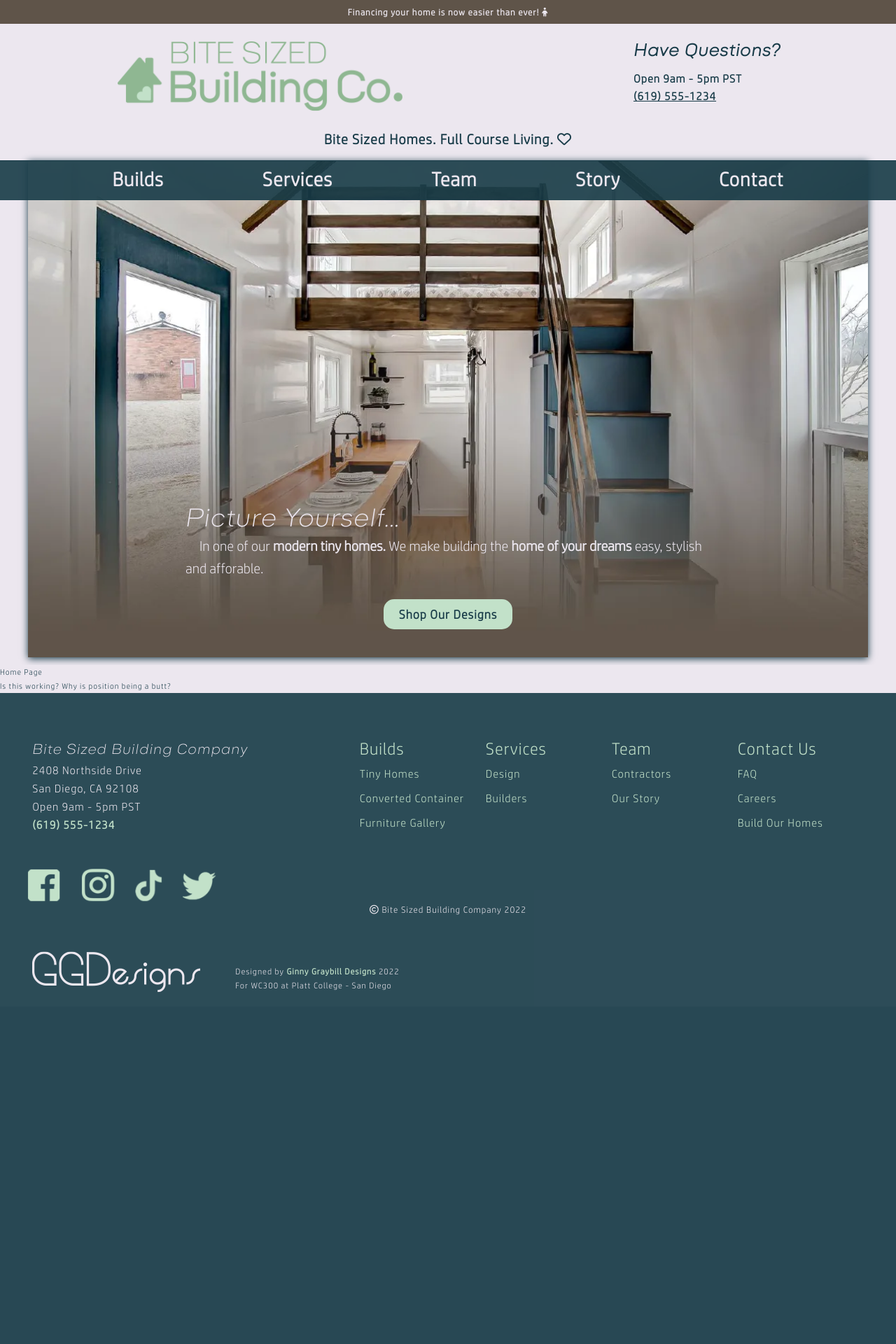
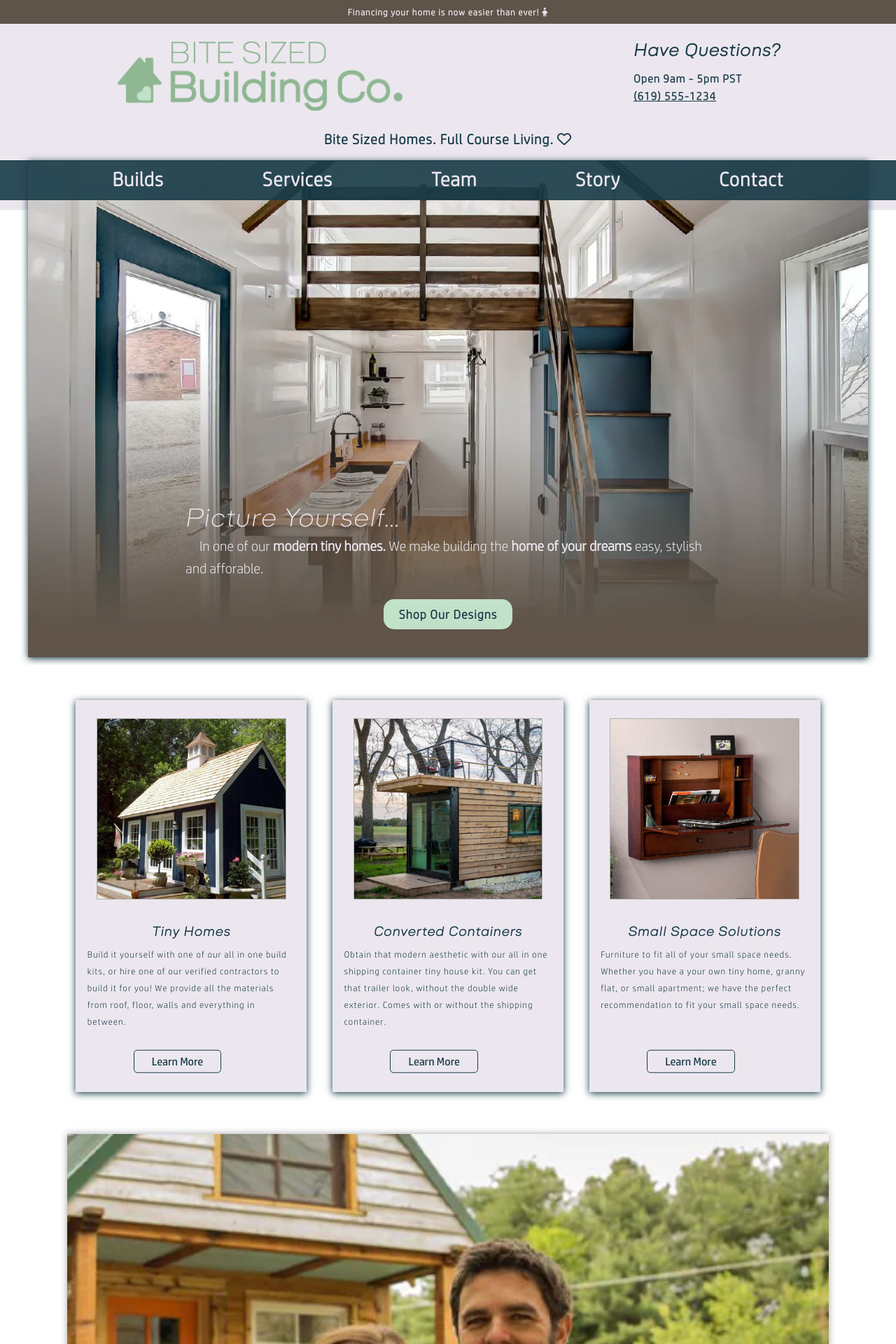
Before and after one commit to vgraybill/WC300_VirginiaG, a PHP site: page / in a window 1280 px wide. Shown: the top 1920 px of the page at 70% size. Before the commit the page ends 1418 px from the top, so only its background shows below. Run offline with PHP 8.4, Linux system fonts and the light colour scheme; some libraries are stand-ins or nearby versions.

Commit message:
homepagework

```diff
--- a/root/css/style.css
+++ b/root/css/style.css
@@ -18,7 +18,7 @@ body {
     color: #183b48;
     letter-spacing: 1px;
     line-height: 1.25rem;
-    background-color: #ece7ef;
+
 }
 header{
     max-height: 180px;
@@ -176,15 +176,137 @@ li a.phone{
 
 main {
     position: relative;
-    background-color: #ece7ef;
+    background-color: #fff;
     top: 480px
 }
+.main-wrapper {
+    width: 100%;
+    margin-top: 50px;
+    padding-bottom: 20px;
+
+
+}
+.main-wrapper article {
+    box-shadow: 0 2px 10px #183b48;
+    margin-bottom: 40px;
+    padding-bottom: 1px;
+    max-width: 500px;
+    margin: 50px auto;
+    background-color: #ece7ef;
+}
+.main-wrapper article img {
+    width: 100%;
+}
+.main-wrapper article h3 {
+    font-size: 1.125rem;
+    font-family: 'goldbill_i';
+    padding: 10px 0;
+    text-align: center;
+}
+.main-wrapper article p {
+    font-size: .8rem;
+    line-height: 1.5rem;
+    width: 90%;
+    margin: 0 auto;
+}
+.main-wrapper article button {
+    background: transparent;
+    border: 1px solid #183b48;
+    color: #183b48;
+    padding: 5px 25px;
+    border-radius: 5px;
+    margin: 15px auto 30px;
+    display: block;
+    font-family: 'hp';
+}
+
+.testimonials article{
+    width:100%;
+    margin: 0 auto 50px;
+}
+.testimonials article img{
+    display: block;
+    width: 85%;
+    margin: 0 auto;
+    box-shadow: 0 0 10px rgb(167, 167, 167);
+}
+.testimonials article div {
+    width: 85%;
+    margin: 15px auto;
+}
+
+.testimonials article h4 {
+    font-size: 1rem;
+    font-family: 'goldbill_i';
+    padding-bottom: 5px;
+}
+.testimonials article p {
+    font-size: .8rem;
+    line-height: 1.5rem;
+    text-indent: 20px;
+    margin-bottom: 15px;
+}
+.testimonials article p a{
+    color: #609e6f;
+    font-weight: bold;
+}
+.testimonials article h5 {
+    font-size: .85rem;
+    font-family: 'goldbill_i';
+    padding-bottom: 5px;
+    text-align: right;
+}
+.testimonials article p:last-of-type {
+    text-align: right;
+    font-size: .8rem;
+}
+.testimonials article p:last-of-type small {
+    font-size: .7rem;
+    padding-left: 5px;
+}
+.story {
+    position: relative;
+    background-color: #ece7ef;
+    box-shadow: 0 2px 10px #183b48;
+    height: 770px
+}
+.story div:first-of-type{
+    position: absolute;
+    z-index: 2;
+    top: 15px;
+    width: 90%;
+    margin: 0 5%;
+}
+.story .img-container{
+    background: url('../img/founders-small.webp');
+    width:100%;
+    height:350px;
+    background-size: cover;
+    background-position:top center;
+    position: relative;
+    top: 570px;
+}
+.story img{
+    display: none;
+}
+.story h4 {
+    font-size: 1rem;
+    font-family: 'goldbill_i';
+    padding-bottom: 15px;
+}
+.story p {
+    font-size: .8rem;
+    line-height: 1.5rem;
+    text-indent: 20px;
+    margin-bottom: 10px;
+}
+
 
 /* FOOTER STYLES */
 
 footer{
     position: relative;
-    top: 480px;
+    top: 630px;
     background-color: rgba(24, 59, 72, .9);
     color: #ece7ef;
     font-size: .9rem;
@@ -226,7 +348,7 @@ footer .title ~ li {
 footer .social{
     display: flex;
     justify-content: space-around;
-    padding: 50px 0px 0;
+    padding: 30px 0px 0;
     width: 80%;
     margin: 0 auto;
 }
@@ -248,8 +370,11 @@ small+div img{
 footer small{
     text-align: center;
     display: block;
+    font-size: .75rem;
+}
+.copyrite {
+    padding-top: 50px;
     padding-bottom: 50px;
-    font-size: .75rem;
 }
 
 
@@ -258,7 +383,7 @@ footer small{
 
 /* NEXT SMALLEST PHONE SIZE 390px (iphone 12 etc) */
 
-@media screen and (min-width:390px) {
+@media screen and (min-width:360px) {
     header {
         max-height: 250px;
     }
@@ -278,10 +403,10 @@ footer small{
     nav.mobile-nav ul {
         height: 450px;
     }
-
+/*
     .img-container article {
         top: 310px;
-    }
+    } */
     .img-container article h3 {
         font-size: 1.75rem;
     }
@@ -295,6 +420,58 @@ footer small{
     main {
         top: 440px
     }
+    .main-wrapper article h3 {
+        font-size: 1.3rem;
+    }
+    .main-wrapper article p {
+        font-size: 1rem;
+        line-height: 1.75rem;
+    }
+    .main-wrapper article button{
+        font-size: 1rem;
+    }
+
+    .story {
+        position: relative;
+        background-color: #ece7ef;
+        box-shadow: 0 2px 10px #183b48;
+        height: 700px;
+    }
+    .story div:first-of-type{
+        position: absolute;
+        z-index: 5;
+        top: 35px;
+        width: 80%;
+        margin: 0 10%;
+    }
+    .story .img-container{
+        background: url('../img/founders-medium.webp');
+        width:100%;
+        height:750px;
+        background-size: cover;
+        background-position:top center;
+        position: relative;
+        top: 470px;
+    }
+    .story img{
+        display: none;
+    }
+    .story h4 {
+        font-size: 1.4rem;
+        font-family: 'goldbill_i';
+        padding-bottom: 15px;
+        line-height: 2rem;
+    }
+    .story p {
+        font-size: 1rem;
+        line-height: 1.5rem;
+        text-indent: 20px;
+        margin-bottom: 15px;
+    }
+    .story p:last-of-type {
+        font-family: 'hp';
+        margin-top: 20px;
+    }
 
 
 
@@ -302,7 +479,7 @@ footer small{
     /* FOOTER STYLES 390px */
 
     footer {
-        top:440px;
+        top:960px;
         font-size: 1rem;
     }
     .contact h4 {
@@ -322,8 +499,6 @@ footer small{
     }
 
 }
-
-
 
 
 
@@ -428,6 +603,51 @@ footer small{
         top: 480px;
     }
 
+    .main-wrapper {
+        margin-top: 50px;
+        padding-bottom: 20px;
+        display: flex;
+        justify-content: space-evenly;
+
+    }
+    .main-wrapper article {
+        box-shadow: 0 2px 10px #183b48;
+        margin-bottom: 40px;
+        padding-bottom: 1px;
+        width: 30%;
+        position: relative;
+        height: 510px;
+    }
+    .main-wrapper article img {
+        width: 100%;
+    }
+    .main-wrapper article h3 {
+        font-size: 1.125rem;
+        font-family: 'goldbill_i';
+        padding: 10px 0;
+        text-align: center;
+        width: 95%;
+        margin: 0 auto;
+    }
+    .main-wrapper article p {
+        font-size: .8rem;
+        line-height: 1.5rem;
+        width: 90%;
+        margin: 0 auto;
+    }
+    .main-wrapper article button {
+        background: transparent;
+        border: 1px solid #183b48;
+        color: #183b48;
+        padding: 5px 25px;
+        border-radius: 5px;
+        display: block;
+        font-family: 'hp';
+        top: 88%;
+        transform: translateY(-25%);
+        position: absolute;
+        left: 25%;
+    }
 
 
 
@@ -507,7 +727,25 @@ footer small{
 
     main {
         top: 650px;
+
     }
+    .main-wrapper {
+        max-width: 1100px;
+        margin: 0 auto;
+    }
+    .main-wrapper article {
+        height: 560px;
+    }
+    .main-wrapper article img {
+        width: 82%;
+        display: block;
+        margin: 8% auto;
+        border: 1px solid rgb(177, 177, 177);
+
+    }
+
+
+
     footer {
         top:650px;
     }
--- a/root/index.html
+++ b/root/index.html
@@ -65,10 +65,71 @@
 
 
     <main>
-Home Page
+
 <section class=main-wrapper>
-    Is this working? Why is position being a butt?
+    <article class="page-sections">
+        <img src="img/section-tinyhomes.webp" alt="a tiny blue home" title="A Tiny Blue Home">
+        <h3>Tiny Homes</h3>
+        <p>Build it yourself with one of our all in one build kits, or hire one of our verified contractors to build it for you! We provide all the materials from roof, floor, walls and everything in between.</p>
+        <button type="button">Learn More</button>
+    </article>
+    <article class="page-sections">
+        <img src="img/section-convertedcontainer.webp" alt="A Shipping Container Converted into a Tiny Home" title="A Shipping Container Converted into a Tiny Home">
+        <h3>Converted Containers</h3>
+        <p>Obtain that modern aesthetic with our all in one shipping container tiny house kit. You can get that trailer look, without the double wide exterior. Comes with or without the shipping container.</p>
+        <button type="button">Learn More</button>
+    </article>
+    <article class="page-sections">
+        <img src="img/section-furniture.webp" alt="Wall mounted fold out desk" title="Wall mounted fold out desk">
+        <h3>Small Space Solutions</h3>
+        <p>Furniture to fit all of your small space needs. Whether you have a your own tiny home, granny flat, or small apartment; we have the perfect recommendation to fit your small space needs.</p>
+        <br>
+        <button type="button">Learn More</button>
+    </article>
 </section>
+
+<section class="testimonials">
+    <article class="section-a">
+        <img src="img/testamonial1-small.webp" alt="a happy couple infront of a tiny home" title="A happy couple">
+        <div>
+            <h4>We love coming home...</h4>
+            <p>The <a href="">Kipper Home Kit</a> from Bite Sized came with everything we needed to build our home from the trailer up, including the trailer!</p>
+            <h5>Ken and Mary Graham</h5>
+            <p><i class="far fa-heart"></i><small>Purchased in 2019</small></p>
+        </div>
+    </article>
+    <article class="section-b">
+        <img src="img/testamonial2-small.webp" alt="a happy woman in the entry way to her home" title="A happy woman">
+        <div>
+            <h4>It's just enough space for me...</h4>
+            <p>Every inch of my <a href="">Minuet Tiny Home</a> has a purpose. There's enough storage in this home for everything that was in my two bedroom apartment, and it's all easily accessable.</p>
+            <h5>Stacy Hannover</h5>
+            <p><i class="far fa-heart"></i><small>Purchased in 2020</small></p>
+        </div>
+    </article>
+    <article class="section-a">
+        <img src="img/testamonial3-small.webp" alt="two contractors infront of a tiny home" title="Our verified contractors">
+        <div>
+            <h4>Built with Love...</h4>
+            <p>We love taking on a Bite Sized project. Whether we're outfitting your garage into a granny flat, or putting together your new <a href="">Kipper Home Kit</a>, you can trust us to get the job done right.</p>
+            <h5>Bob's Better Builds</h5>
+            <p><i class="far fa-heart"></i><small>Our Verified Contractors</small></p>
+        </div>
+    </article>
+</section>
+
+<section class="story">
+    <div>
+        <h4>Full Course Homes in a Bite Sized Package...</h4>
+        <p>Jim and Linda Jameson’s passion for tiny homes grew out of love for the enviroment, simplier living and a desire for freedom from the typical daily city grind.</p>
+        <p>Using Linda’s love and knowledge of architetural design, and Jim’s desire to build function living spaces, mainly the kitchen and entertaining areas, they designed their own tiny house in 2018.</p>
+        <p>After building their own tiny home, and helping a few friends realize their own dreams of smaller living, Jim and Linda decided to bring their unique designs to market for anyone to build. All you needed was the time, money and motivation.</p>
+        <p>These days, building a Bite Sized Home is easier than ever with their do it yourself build kits, 20+ affiliated contractors and furniture designs that fit any small space!</p>
+        <img src="img/bitesizedlogo.png" alt="bite sized building company logo"/>
+    </div>
+    <div class="img-container"></div>
+</section>
+
     </main>
 
 
@@ -114,7 +175,7 @@ Home Page
             </section>
 
         </div>
-        <small><i class="far fa-copyright"></i> Bite Sized Building Company 2022</small>
+        <small class="copyrite"><i class="far fa-copyright"></i> Bite Sized Building Company 2022</small>
         <div class="dev-info">
             <a href="http://ginnygraybill.com" target="_blank"><img src="img/ggdesignslogo.png" alt="the G G Designs logo"/></a>
             <small>Designed by <a href="http://ginnygraybill.com" target="_blank"><strong>Ginny Graybill Designs</strong></a> 2022
@@ -165,6 +226,35 @@ Home Page
         });
 
 
+        $(window).on('resize', function(){
+
+            let pHeight= $('.story div:first-of-type').height();
+            let pTop= $('.story div:first-of-type').position().top;
+            let pBottom= pHeight-pTop;
+
+            let imgTop= $('.story div:last-of-type').position().top;
+            let imgHeight = $('.story div:last-of-type').height();
+            let imgBottom = imgHeight-imgTop;
+
+            let newTop= pBottom + 20;
+
+            $('.story div:last-of-type').css({'top':newTop+'px'});
+
+
+            if ($(window).width() < 300){
+                $('footer').removeAttr('style').css({'top':'688px'})
+            }
+            else if( $(window).width() < 730){
+                $('footer').css({'top':newTop+490+'px'})
+            }
+
+
+
+
+
+
+        });
+
 
     </script>
 
```
Also changed, not shown: assets/images/websitecomps_bitesizedbuildingco_02.jpg (added), assets/images/websitecomps_bitesizedbuildingco_05.jpg (added), assets/images/websitecomps_bitesizedbuildingco_07.jpg (added), root/img/bitesizedlogo.png (added), root/img/founders-medium.webp (added), root/img/founders-small.webp (added), root/img/section-convertedcontainer.webp (added), root/img/section-furniture.webp (added), root/img/section-tinyhomes.webp (added), root/img/testamonial2-small.webp (added), root/img/testamonial3-small.webp (added).
